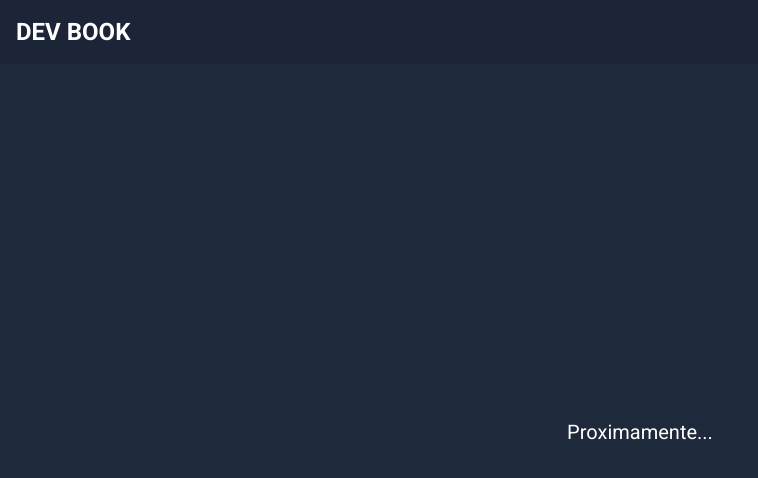
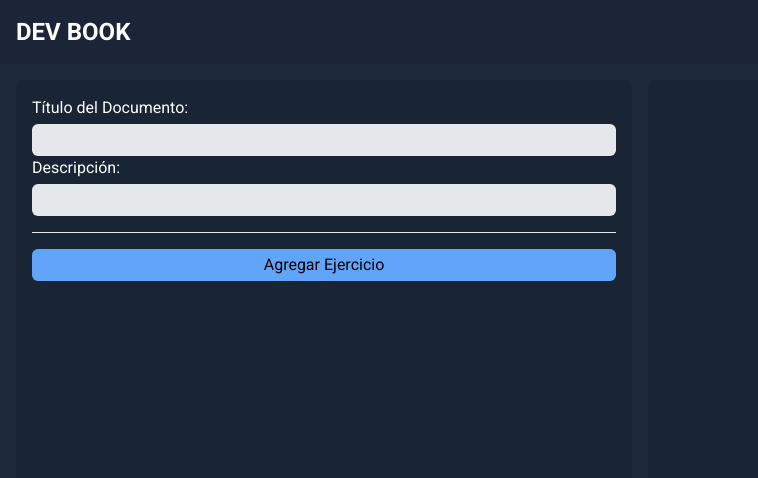
Before and after one commit to MelchorRuiz/DevBook, a React (Vite) app: page / in a window 1280 px wide. Shown: the top 478 px of the page, without its empty margins (0-758 px from the left). Built offline with nearby package versions, Linux system fonts and the light colour scheme.

Commit message:
Add document editor and preview components with state management

```diff
--- a/package.json
+++ b/package.json
@@ -10,8 +10,11 @@
     "preview": "vite preview"
   },
   "dependencies": {
+    "@monaco-editor/react": "^4.6.0",
     "react": "^18.3.1",
-    "react-dom": "^18.3.1"
+    "react-code-blocks": "^0.1.6",
+    "react-dom": "^18.3.1",
+    "zustand": "^5.0.2"
   },
   "devDependencies": {
     "@eslint/js": "^9.17.0",
--- a/src/App.jsx
+++ b/src/App.jsx
@@ -1,13 +1,17 @@
+import { DocumentEditor } from "./components/DocumentEditor"
+import { DocumentPreview } from "./components/DocumentPreview"
+
 function App() {
   return (
-    <div className='bg-slate-800 w-screen h-screen flex flex-col font-roboto text-white'>
+    <div className='bg-slate-800 w-screen h-screen flex flex-col font-roboto text-white max-h-screen'>
       <header className="flex p-4 bg-slate-900/20">
         <p className='text-2xl font-bold cursor-pointer hover:rotate-3 hover:scale-105'>
           DEV BOOK
         </p>
       </header>
-      <main className="flex justify-center items-center flex-1">
-        <p className="text-xl">Proximamente...</p>
+      <main className="flex gap-4 flex-1 p-4 min-h-96">
+        <DocumentEditor />
+        <DocumentPreview />
       </main>
     </div>
   )
--- /dev/null
+++ b/src/components/DocumentEditor.jsx
@@ -0,0 +1,80 @@
+import MonacoEditor from '@monaco-editor/react';
+import useDocumentStore from '../store/useDocumentStore';
+
+export const DocumentEditor = () => {
+    const { title, setTitle, description, setDescription, exercises, addExercise, updateExercise, deleteExercise } = useDocumentStore();
+
+    const handleAddExercise = () => {
+        addExercise({ text: '', code: '' });
+    }
+
+    const handleExerciseChange = (index, key, value) => {
+        updateExercise(index, { ...exercises[index], [key]: value });
+    }
+    return (
+        <div className="bg-slate-900/30 flex-1 p-4 rounded-lg flex flex-col gap-2">
+            <div className='h-full overflow-y-scroll'>
+                <div className='flex flex-col gap-1'>
+                    <label>Título del Documento:</label>
+                    <input
+                        type="text"
+                        className='text-black p-1 bg-gray-200 focus-visible:outline-none rounded-md'
+                        value={title}
+                        onChange={(e) => setTitle(e.target.value)}
+                    />
+                </div>
+                <div className='flex flex-col gap-1'>
+                    <label>Descripción:</label>
+                    <input
+                        value={description}
+                        className='text-black p-1 bg-gray-200 focus-visible:outline-none rounded-md'
+                        onChange={(e) => setDescription(e.target.value)}
+                    />
+                </div>
+                <div className='w-full h-[1px] bg-gray-200 my-4' />
+                <div className='flex flex-col gap-6'>
+                    {exercises.map((exercise, index) => (
+                        <div key={index} className='flex flex-col gap-2'>
+                            <textarea
+                                value={exercise.text}
+                                className='text-black p-1 focus-visible:outline-none rounded-md resize-none bg-gray-200'
+                                onChange={(e) =>
+                                    handleExerciseChange(index, 'text', e.target.value)
+                                }
+                            />
+                            <MonacoEditor
+                                height='120px'
+                                defaultLanguage='javascript'
+                                defaultValue={exercise.code}
+                                theme='vs-dark'
+                                onChange={(value) => handleExerciseChange(index, 'code', value)}
+                                options={{
+                                    fontSize: 14,
+                                    wordWrap: 'on',
+                                    suggestOnTriggerCharacters: false,
+                                    quickSuggestions: false,
+                                    wordBasedSuggestions: false,
+                                    padding: { top: 10, bottom: 10 },
+                                    overviewRulerBorder: false,
+                                    scrollBeyondLastLine: false,
+                                }}
+                            />
+                            <button
+                                className='bg-red-400 text-black rounded-md p-1'
+                                onClick={() => deleteExercise(index)}
+                            >
+                                Eliminar
+                            </button>
+                        </div>
+                    ))}
+                    <button
+                        className='bg-blue-400 text-black rounded-md p-1'
+                        onClick={handleAddExercise}
+                    >
+                        Agregar Ejercicio
+                    </button>
+                </div>
+            </div>
+        </div>
+    )
+}
--- /dev/null
+++ b/src/components/DocumentPreview.jsx
@@ -0,0 +1,25 @@
+import { CodeBlock, dracula } from 'react-code-blocks';
+import useDocumentStore from '../store/useDocumentStore';
+
+export const DocumentPreview = () => {
+    const { title, description, exercises } = useDocumentStore();
+
+    return (
+        <div className="bg-slate-900/30 flex-1 rounded-lg p-4">
+            <h2 className='text-4xl'>{ title }</h2>
+            <p className='text-lg pt-2'>{ description }</p>
+            {exercises.map((exercise, index) => (
+                <div key={index} className='flex flex-col gap-2 mt-4'>
+                    <p className='text-base'>{index + 1} - {exercise.text}</p>
+                    <CodeBlock
+                        text={exercise.code}
+                        language='javascript'
+                        showLineNumbers={true}
+                        wrapLines
+                        theme={dracula}
+                    />
+                </div>
+            ))}
+        </div>
+    )
+}
--- /dev/null
+++ b/src/store/useDocumentStore.js
@@ -0,0 +1,33 @@
+import { create } from 'zustand';
+import { persist } from 'zustand/middleware';
+
+const useDocumentStore = create(
+    persist(
+        (set) => ({
+            title: '',
+            description: '',
+            exercises: [],
+
+            // Actions
+            setTitle: (title) => set({ title }),
+            setDescription: (description) => set({ description }),
+            addExercise: (exercise) =>
+                set((state) => ({ exercises: [...state.exercises, exercise] })),
+            updateExercise: (index, updatedExercise) =>
+                set((state) => ({
+                    exercises: state.exercises.map((exercise, i) =>
+                        i === index ? updatedExercise : exercise
+                    ),
+                })),
+            deleteExercise: (index) =>
+                set((state) => ({
+                    exercises: state.exercises.filter((_, i) => i !== index),
+                })),
+        }),
+        {
+            name: 'document-store',
+        }
+    )
+);
+
+export default useDocumentStore;
```
Also changed, not shown: 1 other file (tests, documents, lock files or other folders).
